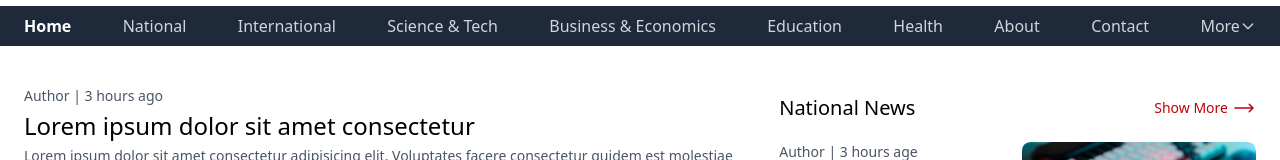
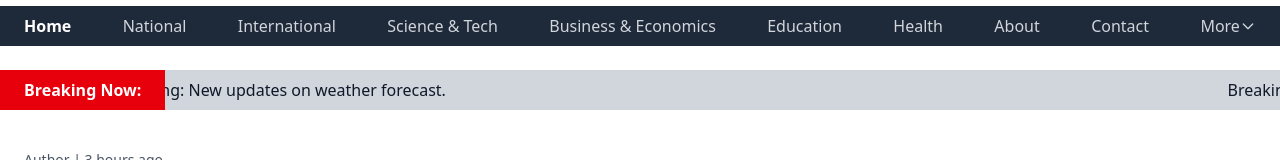
Before and after one commit to raj-amitt/BharatiTimes, a React (Vite) app in the folder frontend/: page / in a window 1280 px wide. Shown: the part 186-346 px from the top of the page. Built offline with nearby package versions, Linux system fonts and the light colour scheme.

Commit message:
breaking slider added

```diff
--- /dev/null
+++ b/frontend/src/components/BreakingSlider.jsx
@@ -0,0 +1,44 @@
+import { useState, useEffect } from 'react';
+
+const BreakingSlider = () => {
+    const [currentIndex, setCurrentIndex] = useState(0);
+    const newsList = [
+        'Breaking: New updates on weather forecast.',
+        'Breaking: Major traffic in downtown area.',
+        'Breaking: Local team wins the championship.',
+        'Breaking: New tech product released today.',
+    ];
+
+    // Auto-slide functionality
+    useEffect(() => {
+        const interval = setInterval(() => {
+            setCurrentIndex((prevIndex) => (prevIndex + 1) % newsList.length);
+        }, 5000); // Auto slide every 5 seconds for slower speed
+        return () => clearInterval(interval); // Cleanup interval on component unmount
+    }, []);
+
+    return (
+        <div className="flex items-center bg-gray-300 w-full">
+            {/* Fixed Box on the Left */}
+            <div className="bg-red-600 !py-2 !px-6 text-md font-bold w-1/7 text-white">
+                Breaking Now:
+            </div>
+
+            {/* Sliding News Container */}
+            <div className="relative flex overflow-hidden ml-4 w-full text-gray-900">
+                <div
+                    className="flex transition-transform duration-[10000ms]" // Slow transition (10 seconds)
+                    style={{ transform: `translateX(-${currentIndex * 100}%)` }}
+                >
+                    {newsList.map((news, index) => (
+                        <div key={index} className="flex-shrink-0 w-full">
+                            <p className="text-md">{news}</p>
+                        </div>
+                    ))}
+                </div>
+            </div>
+        </div>
+    );
+};
+
+export default BreakingSlider;
--- a/frontend/src/pages/Home.jsx
+++ b/frontend/src/pages/Home.jsx
@@ -6,9 +6,14 @@ import BigCard from "../components/BigCard";
 import SideCard from "../components/SideCard";
 import FullCard from "../components/FullCard";
 import AdSlider from "../components/AdSlider";
+import BreakingSlider from "../components/BreakingSlider";
 
 const Home = () => (
-  <div className="flex gap-4 !px-6 !py-10 bg-white">
+  <>
+    <div className="!mt-6 ">
+      <BreakingSlider/>
+    </div>
+    <div className="flex flex-col gap-4 !px-6 !py-10 bg-white">
       <main className="flex flex-col gap-8 md:gap-10">
         <section className="flex flex-col md:flex-row md:items-center gap-10">
           {/* Top News */}
@@ -292,6 +297,7 @@ const Home = () => (
         </section>
       </main>
     </div>
+  </>
 );
 
 export default Home;
```
Lines whose indentation alone changed are shown as unchanged.
